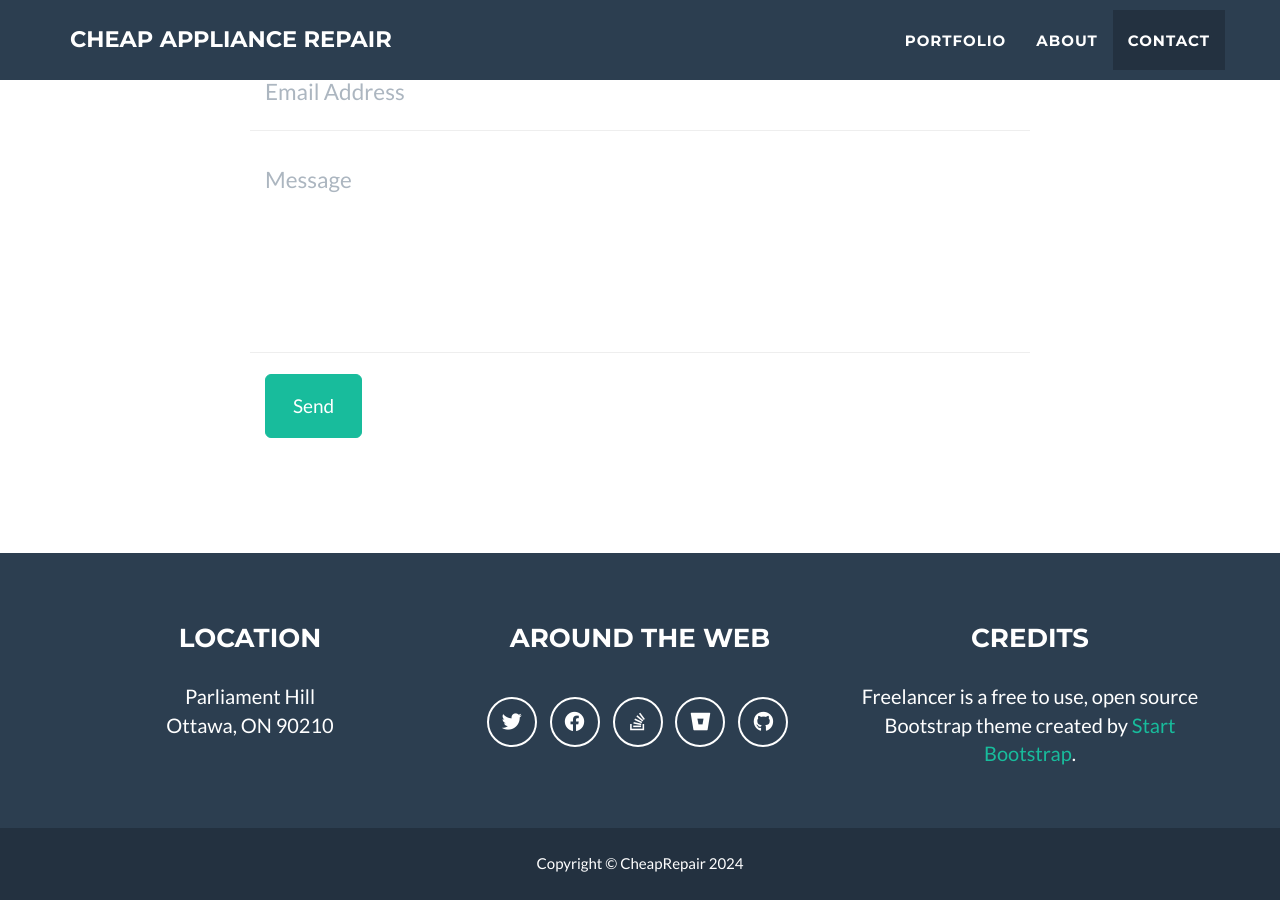
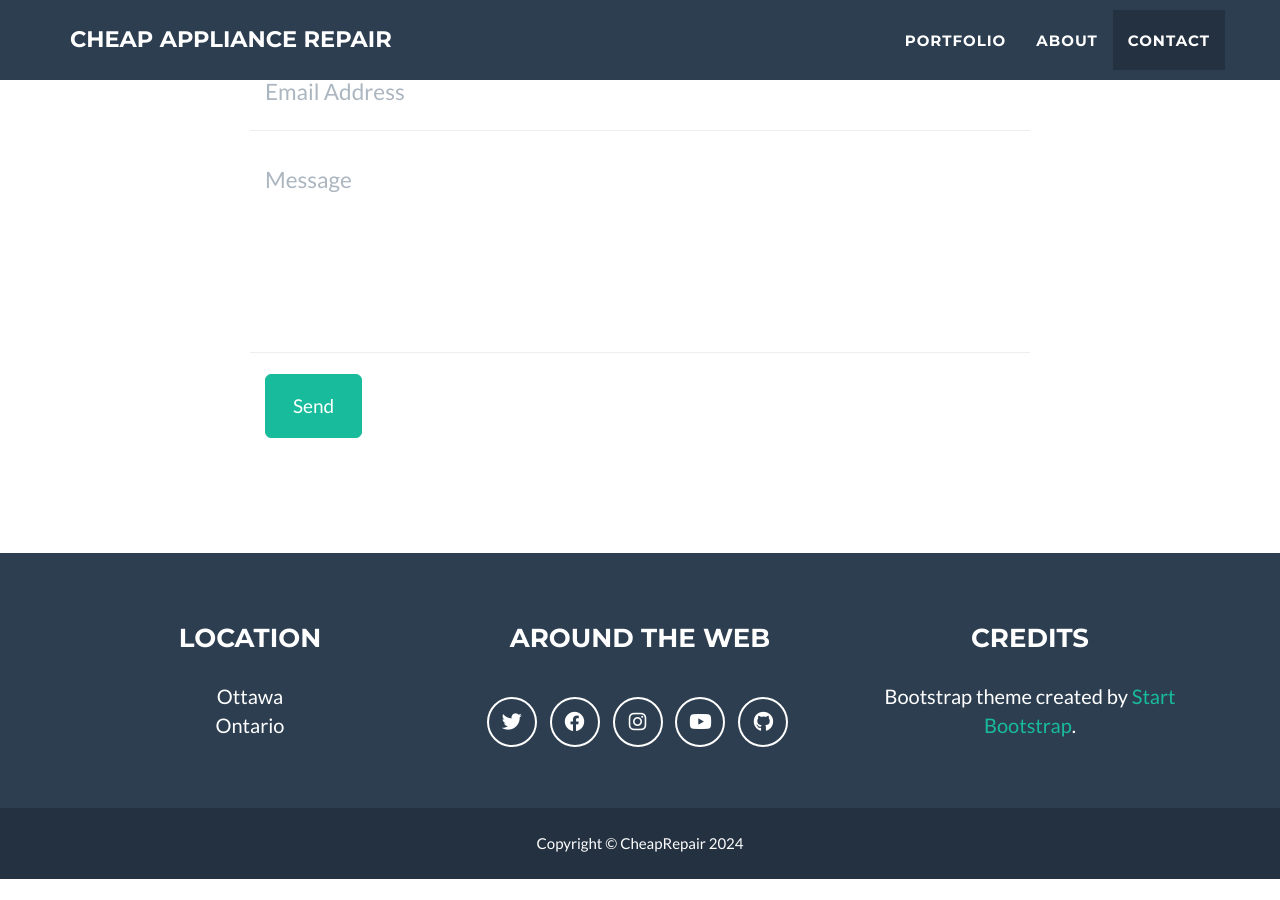
Before and after one commit to CheapRepair/CheapRepair.github.io, a Jekyll site: the page built from _posts/2014-07-18-project-1.markdown, in a window 1280 px wide and 900 px high, scrolled down 2492 px. Built offline with Jekyll 4.4.1, drawn with Linux system fonts in a browser that asks for light colours; after the commit the page ends 3371 px from its top, so only the background shows below that; some of the changed text lies outside the part shown.

Commit message:
removed some info like phone number

```diff
--- a/_config.yml
+++ b/_config.yml
@@ -3,8 +3,8 @@ title: Cheap Appliance Repair
 email: ask@cheaprepair.link
 url: https://www.cheaprepair.link
 description: "Cheapest appliance diagnostics in Ottawa. Quick, reliable fixes and no hidden services. Save big on your repairs with Cheap Repair!"
-keywords: "your keywords, separated by commas"
-skills: " (+1)819-441-5398 "
+keywords: "Cheap Repair Ottawa, Affordable Appliance Repair, Ottawa Appliance Services, Budget Appliance Fix Ottawa, Ottawa Home Appliance Repair, Low-Cost Appliance Repair, Ottawa Appliance Diagnostics, Economical Repair Services Ottawa, Ottawa Appliance Maintenance, Discount Appliance Repair Ottawa, Ottawa Appliance Technicians, Ottawa Refrigerator Repair, Budget-Friendly Oven Repair Ottawa, Ottawa Dishwasher Repair Service, Affordable Washer Repair Ottawa, Dryer Repair Ottawa, Ottawa Kitchen Appliance Repair, Cheap Appliance Parts Ottawa, Ottawa Major Appliance Repair, Best Price Appliance Repair Ottawa"
+skills: " Cheap - Fast - Reliable "
 meta_author: Repair Cheap
 
 # Google webmaster tools
@@ -40,23 +40,23 @@ footer:
 # Social networks usernames (many more available: google-plus, flickr, dribbble, pinterest, instagram, tumblr, linkedin, etc.)
 social:
   - title: twitter
-    url: http://twitter.com/jekyllrb
+    url:
   - title: facebook
     url:
-  - title: stack-overflow
-    url: http://stackoverflow.com/questions/tagged/jekyll
-  - title: bitbucket
-    url: http://bitbucket.org/jekyll
+  - title: instagram
+    url:
+  - title: youtube
+    url:
   - title: github
     url: http://github.com/jekyll
 
 # Postal address (add as many lines as necessary)
 address:
-  - line: Parliament Hill
-  - line: Ottawa, ON 90210
+  - line: Ottawa
+  - line: Ontario
 
 # Credits content
-credits: 'Freelancer is a free to use, open source Bootstrap theme created by <a href="http://startbootstrap.com">Start Bootstrap</a>.'
+credits: 'Bootstrap theme created by <a href="http://startbootstrap.com">Start Bootstrap</a>.'
 
 # Build settings
 markdown: kramdown
```
